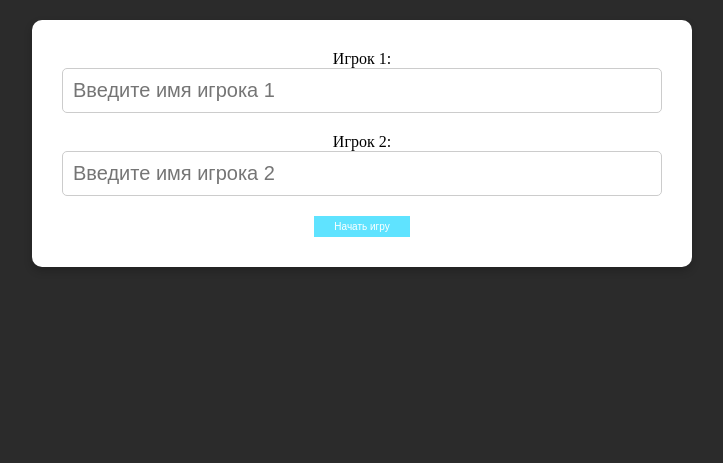
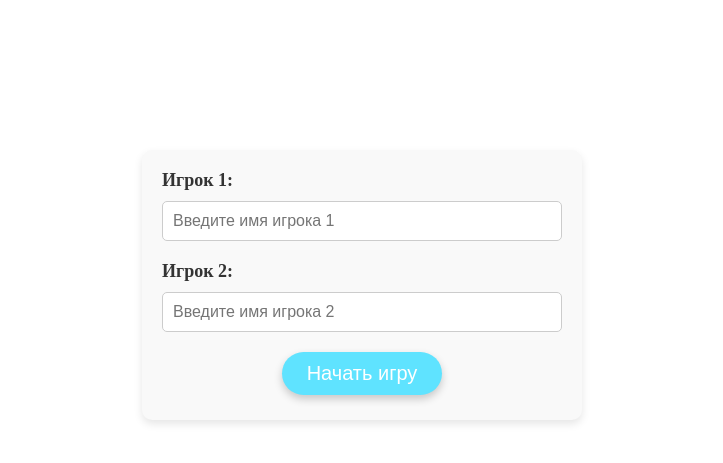
Before and after one commit to Dmitry-Strog/Tennis_match_scoreboard, a Python web app: template src/templates/new-match.html in a window 1280 px wide. Shown: the top 463 px of the page, without its empty margins (278-1001 px from the left). Run offline with Jinja, Linux system fonts and the light colour scheme; the template is opened without the code that fills it, so the values that code supplies are empty.

Commit message:
Обновил стили для new_match

```diff
--- a/src/templates/base.html
+++ b/src/templates/base.html
@@ -6,8 +6,6 @@
     <link rel="stylesheet" href="../static/css/styles.css">
 </head>
     <body>
-        <div class="container">
-            {% block content %}{% endblock %}
-        </div>
+    {% block content %}{% endblock %}
     </body>
 </html>
--- a/src/templates/match-score.html
+++ b/src/templates/match-score.html
@@ -3,6 +3,7 @@
 {% block title %}Табло тенниса{% endblock %}
 
 {% block content %}
+<div class="container">
     <div>
         <h1> Match score</h1>
     </div>
@@ -27,7 +28,7 @@
                 <form action="/match-score?uuid={{ uuid }}" method="POST">
                         <input type="hidden" name="uuid" value={{ uuid }}>
                         <input type="hidden" name="point" value="1">
-                    <button type="submit">+</button>
+                        <button class="button_match_score" type="submit">+</button>
                 </form>
                 {% elif winner == player1 %}
                 Win!
@@ -48,11 +49,12 @@
                 <form action="/match-score?uuid={{ uuid }}" method="POST">
                         <input type="hidden" name="uuid" value={{ uuid }}>
                         <input type="hidden" name="point" value="2">
-                    <button type="submit">+</button>
+                        <button class="button_match_score" type="submit">+</button>
                 </form>
                 {% elif winner == player2 %}
                 Win!
                 {% endif %}
             </div>
         </div>
+</div>
 {% endblock %}
--- a/src/templates/new-match.html
+++ b/src/templates/new-match.html
@@ -3,6 +3,7 @@
 {% block title %}Новый матч{% endblock %}
 
 {% block content %}
+        <div class="container_new_match">
             <form action="/new-match" method="POST">
                 <div class="players">
                     <div class="player">Игрок 1:</div>
@@ -16,6 +17,12 @@
                 <div class="inputs">
                     <input type="text" name="player2" maxlength="12" placeholder="Введите имя игрока 2" required>
                 </div>
-                <button type="submit" >Начать игру</button>
+                <div class="container-button">
+                    <div class="">
+                        <button class="button_new_match" type="submit" >Начать игру</button>
+                    </div>
+
+                </div>
             </form>
+        </div>
 {% endblock %}
--- a/src/views/static/css/styles.css
+++ b/src/views/static/css/styles.css
@@ -1,10 +1,81 @@
-body {
-    background-color: #2b2b2b;
+/* Общие стили для формы */
+.container_new_match {
+    max-width: 400px;
+    margin: 150px auto;
+    padding: 20px;
+    background-color: #f9f9f9;
+    border-radius: 10px;
+
+    box-shadow: 0 4px 8px rgba(0, 0, 0, 0.1);
+}
+
+/* Стили для заголовков игроков */
+.players {
+    margin-bottom: 10px;
+}
+
+.player {
+    font-size: 18px;
+    font-weight: bold;
+    color: #333;
+}
+
+/* Стили для полей ввода */
+.inputs {
+    margin-bottom: 20px;
+}
+
+input[type="text"] {
+    width: 100%;
+    padding: 10px;
+    font-size: 16px;
+    border: 1px solid #ccc;
+    border-radius: 5px;
+    box-sizing: border-box;
+    transition: border-color 0.3s ease;
+}
+
+input[type="text"]:focus {
+    border-color: #5fe3ff;
+    outline: none;
+}
+
+.container-button {
+    display: flex;
+    justify-content: center;
+    margin-bottom: 5px;
+    gap: 5px;
+    width: auto;
+}
+
+/* Стили для кнопки */
+.button_new_match {
+    display: block;
+    width: 100%;
+    padding: 10px 25px;
+    font-size: 20px;
+    border: none;
+    background-color: #5fe3ff;
+    color: white;
+    cursor: pointer;
+    border-radius: 25px;
+    box-shadow: 0 4px 8px rgba(0, 0, 0, 0.2);
+    transition: background-color 0.3s ease, transform 0.3s ease;
+}
+
+.button_new_match:hover {
+    background-color: #3fc0e6;
+    transform: translateY(-2px);
+}
+
+.button_new_match:active {
+    transform: translateY(1px);
+    box-shadow: 0 2px 4px rgba(0, 0, 0, 0.2);
 }
 
 .container {
-    margin: 20px auto;
-    background-color: #fff;
+    margin: 150px auto;
+    background-color: #f9f9f9;
     padding: 30px;
     border-radius: 10px;
     box-shadow: 0 4px 8px rgba(0, 0, 0, 0.2);
@@ -17,36 +88,34 @@ body {
     justify-content: space-between;
     margin-bottom: 5px;
     gap: 5px;
+
 }
 
 .player-score{
     width: 100px;
     height: 20px;
     padding: 10px;
-
-}
-.inputs {
-    display: flex;
-    flex-direction: column;
-    margin-bottom: 20px;
 }
 
-.inputs input {
-    padding: 10px;
-    border: 1px solid #ccc;
-    border-radius: 5px;
+.button_match_score {
+    display: block;
+    width: 35%;
     font-size: 20px;
-}
-
-button {
-    padding: 5px 20px;
-    font-size: 10px;
     border: none;
     background-color: #5fe3ff;
     color: white;
     cursor: pointer;
+    border-radius: 25px;
+    box-shadow: 0 4px 8px rgba(0, 0, 0, 0.2);
+    transition: background-color 0.3s ease, transform 0.3s ease;
 }
 
-button:hover {
-    background-color: #30c8e8;
+.button_match_score:hover {
+    background-color: #3fc0e6;
+    transform: translateY(-2px);
 }
+
+.button_match_score:active {
+    transform: translateY(1px);
+    box-shadow: 0 2px 4px rgba(0, 0, 0, 0.2);
+}
```
Lines whose indentation alone changed are shown as unchanged.
